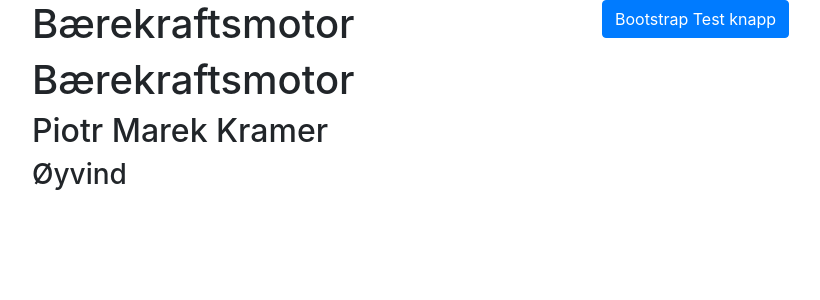
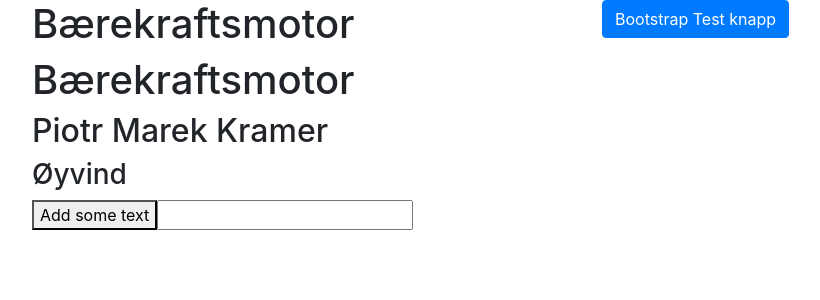
Before and after one commit to EliasNesheim/Baerekraftsmotor, a React (Create React App) app: page / in a window 1280 px wide. Shown: the top 300 px of the page, without its empty margins (53-873 px from the left). Built offline with nearby package versions, Linux system fonts and the light colour scheme.

Commit message:
button to test
test 1

```diff
--- a/src/components/Home.js
+++ b/src/components/Home.js
@@ -13,7 +13,10 @@ export default function Home(){
                 <row>
                   <h1> Bærekraftsmotor</h1>
                   <h2> Piotr Marek Kramer </h2>
-                  <h3>Øyvind</h3>
+                    <h3>Øyvind</h3>
+                    <button>Add some text</button>
+                    <input type="text"/>
+
                 </row>
             </Container>
         </main>
```
Also changed, not shown: 1 other file (tests, documents, lock files or other folders).
